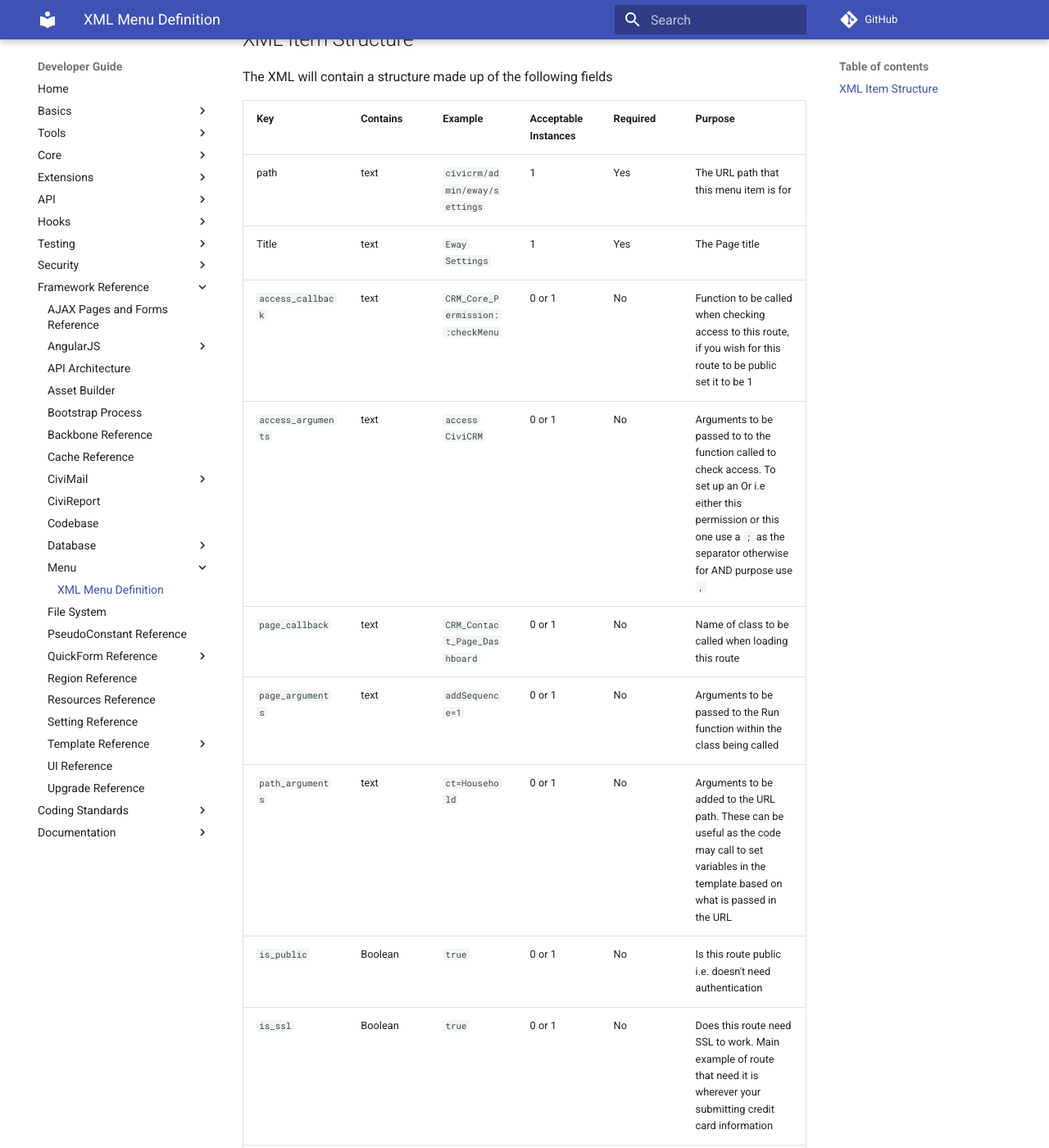
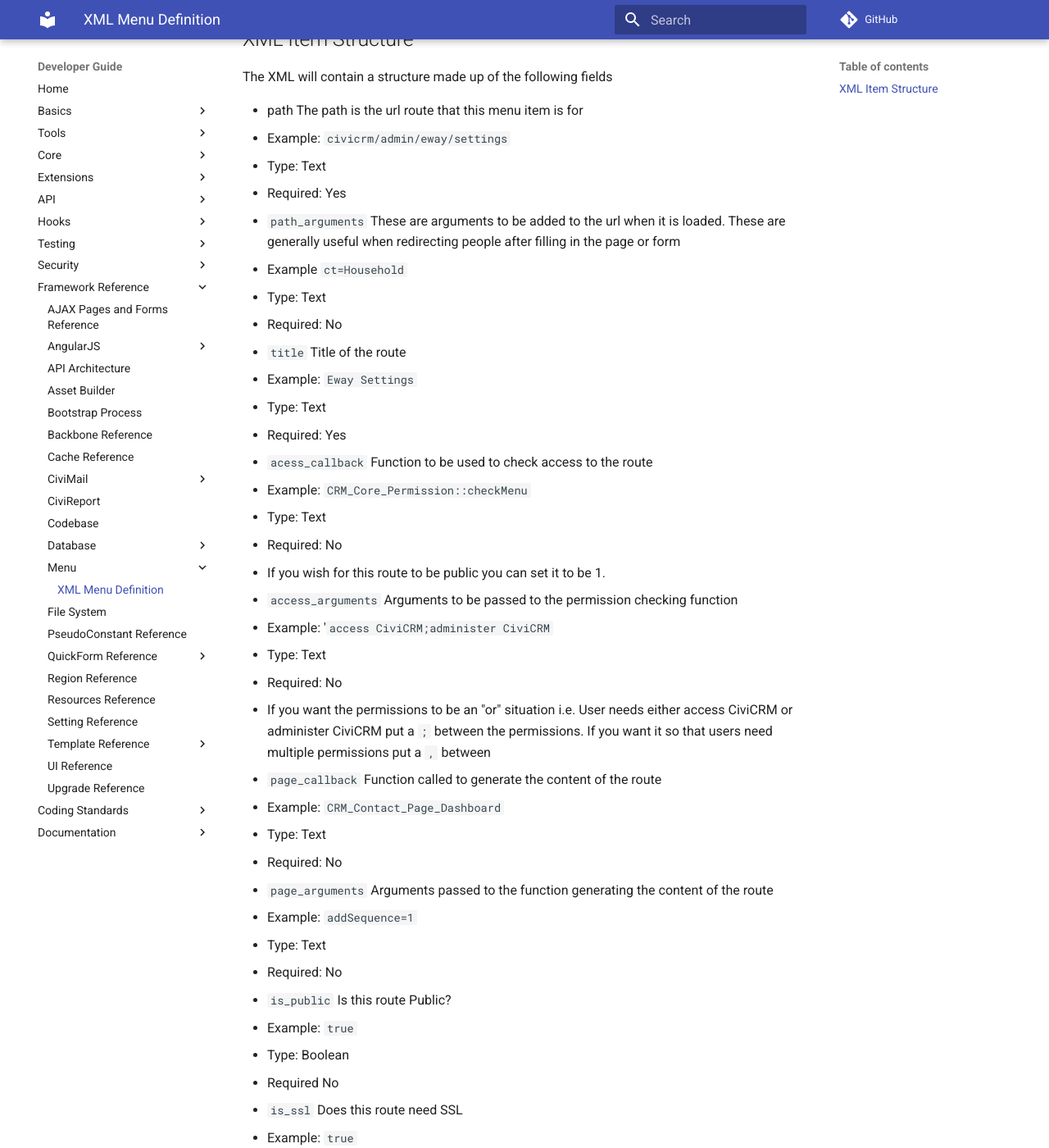
Before and after one commit to civicrm/civicrm-dev-docs, an MkDocs documentation site: the page built from docs/framework/menu/structure-defintion.md, in a window 1280 px wide and 1400 px high, scrolled down 504 px. Shown: the whole window at 82% size. Built offline with MkDocs 1.6.1 and Material for MkDocs 9.7.7, drawn with Linux system fonts in a browser that asks for light colours; comment, search, counter and statistics services are not loaded; old or Windows-style settings are respelled for this version of MkDocs; some of the changed text lies outside the part shown.

Commit message:
Re-arrange content to be similar to the Extension info xml documentation

```diff
--- a/docs/framework/menu/structure-defintion.md
+++ b/docs/framework/menu/structure-defintion.md
@@ -11,20 +11,96 @@
 
 The XML will contain a structure made up of the following fields
 
-| Key | Contains | Example | Acceptable Instances | Required | Purpose |
-| --- | --- | --- | --- | --- | --- |
-| path | text | `civicrm/admin/eway/settings` | 1 | Yes | The URL path that this menu item is for |
-| Title | text | `Eway Settings` | 1 | Yes | The Page title |
-| `access_callback` | text | `CRM_Core_Permission::checkMenu` | 0 or 1 | No | Function to be called when checking access to this route, if you wish for this route to be public set it to be 1 |
-| `access_arguments` | text | `access CiviCRM` | 0 or 1 | No | Arguments to be passed to to the function called to check access. To set up an Or i.e either this permission or this one use a `;` as the separator otherwise for AND purpose use `,`  |
-| `page_callback` | text | `CRM_Contact_Page_Dashboard` | 0 or 1 | No | Name of class to be called when loading this route |
-| `page_arguments` | text | `addSequence=1` | 0 or 1 | No | Arguments to be passed to the Run function within the class being called |
-| `path_arguments` | text | `ct=Household` | 0 or 1 | No | Arguments to be added to the URL path. These can be useful as the code may call to set variables in the template based on what is passed in the URL |
-| `is_public` | Boolean | `true` | 0 or 1 | No | Is this route public i.e. doesn't need authentication |
-| `is_ssl` | Boolean | `true` | 0 or 1 | No | Does this route need SSL to work. Main example of route that need it is wherever your submitting credit card information |
-| `weight` | integer | `105` | 0 or 1 | No | Order various menu items with lighter weights appearing higher up |
-| `adminGroup` | text | `Manage` | 0 or 1 | No | What Administration group does this route fit under |
-| `dsc` | text | `This sets up specific eway settings` | 0 or 1 | No | Page Description |
-| `icon` | text | `admin/small/duplicate_matching.png` | 0 or 1 | No | Icon to display next to menu text |
-| `page_type` | text | `1` | 1 | Yes | What type of page is this e.g. 0 for non set or contribute or event pages |
-| skipBreadCrumb | Boolean | `True` | 0 or 1 | No | Should we not add breadcrumbs for this menu item |
+* path
+  The path is the url route that this menu item is for
+  * Example: `civicrm/admin/eway/settings`
+  * Type: Text
+  * Required: Yes
+
+* `path_arguments`
+   These are arguments to be added to the url when it is loaded. These are generally useful when redirecting people after filling in the page or form
+  * Example `ct=Household`
+  * Type: Text
+  * Required: No
+
+* `title`
+  Title of the route
+  * Example: `Eway Settings`
+  * Type: Text
+  * Required: Yes
+
+* `acess_callback`
+  Function to be used to check access to the route
+  * Example: `CRM_Core_Permission::checkMenu`
+  * Type: Text
+  * Required: No
+  * If you wish for this route to be public you can set it to be 1.
+
+* `access_arguments`
+  Arguments to be passed to the permission checking function
+  * Example: '`access CiviCRM;administer CiviCRM`
+  * Type: Text
+  * Required: No
+  * If you want the permissions to be an "or" situation i.e. User needs either access CiviCRM or administer CiviCRM put a `;` between the permissions. If you want it so that users need multiple permissions put a `,` between
+
+* `page_callback`
+  Function called to generate the content of the route
+  * Example: `CRM_Contact_Page_Dashboard`
+  * Type: Text
+  * Required: No
+
+* `page_arguments`
+  Arguments passed to the function generating the content of the route
+  * Example: `addSequence=1`
+  * Type: Text
+  * Required: No
+
+* `is_public`
+  Is this route Public?
+  * Example: `true`
+  * Type: Boolean
+  * Required No
+
+* `is_ssl`
+  Does this route need SSL
+  * Example: `true`
+  * Type: Boolean
+  * Required: No
+
+* weight
+  Set a weight on the route to change the order of it in the menu
+  * Example: `105`
+  * Type: Integer
+  * Required: No
+  * Items with heavier weights will appear lower in the menu
+
+* `admin_group`
+  Is this menu part of a Administration group and if so which one
+  * Example: `Manage`
+  * Type: Text
+  * Required: No
+
+* `dsc`
+  What is the description of this route
+  * Example: `This sets up specific eway settings`
+  * Type: Text
+  * Required: No
+
+* `icon`
+  What icon should display next to the title in the menu
+  * Example: `admin/small/duplicate_matching.png`
+  * Type: Text
+  * Required: No
+
+* `page_type`
+  What type of a page is this
+  * Example: `1 or contribute`
+  * Type: Text
+  * Required: No
+  * If this is not set the default is 0
+
+* skipBreadCrumb
+  Should this route not generate any breadcrumbs
+  * Example: `true`
+  * Type: Boolean
+  * Required: No
```
